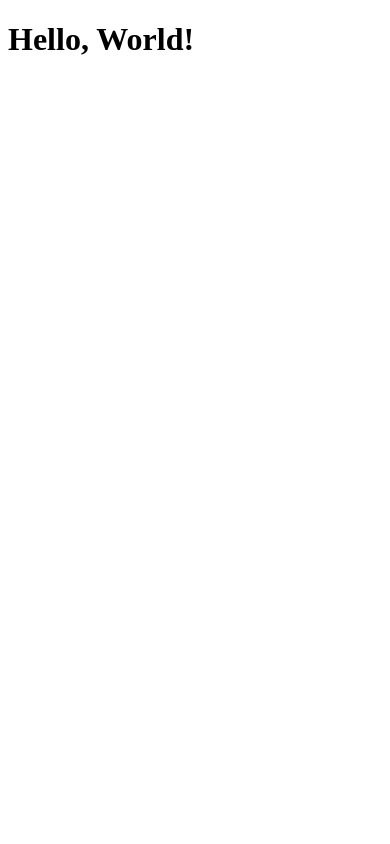
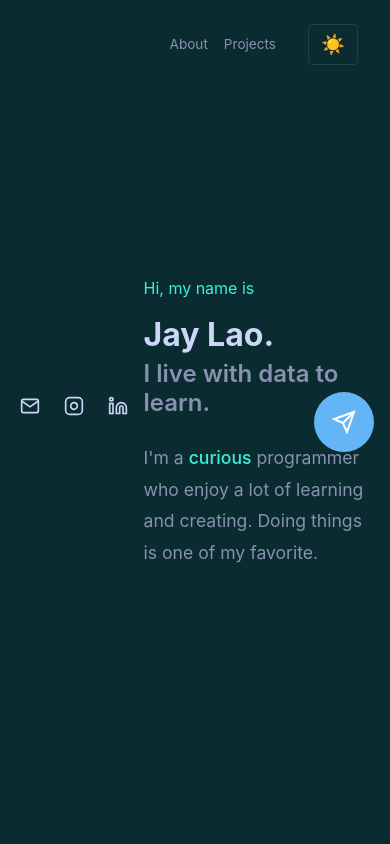
Before and after one commit to JayLao27/m-portfolio, a React (Vite) app: page / in a window 390 px wide. Shown: the top 844 px of the page. Built offline with nearby package versions, Linux system fonts and the light colour scheme.

Commit message:
add: functions

```diff
--- a/index.html
+++ b/index.html
@@ -4,7 +4,7 @@
     <meta charset="UTF-8" />
     <link rel="icon" type="image/svg+xml" href="/vite.svg" />
     <meta name="viewport" content="width=device-width, initial-scale=1.0" />
-    <title>m-project</title>
+    <title>Jay Lao - Portfolio</title>
   </head>
   <body>
     <div id="root"></div>
--- /dev/null
+++ b/src/App.css
@@ -0,0 +1,372 @@
+/* Dark Mode (Default) */
+.app.dark {
+  --bg-color: #0A2B2F;
+  --hi-text: #39F1DA;
+  --name-text: #CCD6F6;
+  --tagline-text: #8892B0;
+  --body-text: #8892B0;
+  --logo-color: #CCD6F6;
+  --nav-text: #8892B0;
+  --highlight: #39F1DA;
+  --border-color: rgba(136, 146, 176, 0.2);
+}
+
+/* Light Mode */
+.app.light {
+  --bg-color: #FFFFFF;
+  --hi-text: #0A2B2F;
+  --name-text: #0A2B2F;
+  --tagline-text: #2D3748;
+  --body-text: #4A5568;
+  --logo-color: #2D3748;
+  --nav-text: #4A5568;
+  --highlight: #39F1DA;
+  --border-color: rgba(10, 43, 47, 0.1);
+}
+
+* {
+  margin: 0;
+  padding: 0;
+  box-sizing: border-box;
+}
+
+.app {
+  min-height: 100vh;
+  background-color: var(--bg-color);
+  color: var(--body-text);
+  font-family: -apple-system, BlinkMacSystemFont, 'Segoe UI', 'Roboto', 'Oxygen',
+    'Ubuntu', 'Cantarell', 'Fira Sans', 'Droid Sans', 'Helvetica Neue',
+    sans-serif;
+  line-height: 1.6;
+  transition: background-color 0.3s ease, color 0.3s ease;
+}
+
+/* Navigation */
+.nav {
+  position: fixed;
+  top: 0;
+  right: 0;
+  padding: 2rem 3rem;
+  z-index: 1000;
+  display: flex;
+  align-items: center;
+  gap: 2rem;
+}
+
+.nav-links {
+  display: flex;
+  gap: 2rem;
+}
+
+.nav-links a {
+  color: var(--nav-text);
+  text-decoration: none;
+  font-size: 0.9rem;
+  transition: color 0.3s ease;
+}
+
+.nav-links a:hover {
+  color: var(--highlight);
+}
+
+.theme-toggle {
+  background: none;
+  border: 1px solid var(--border-color);
+  color: var(--nav-text);
+  padding: 0.5rem 0.75rem;
+  border-radius: 4px;
+  cursor: pointer;
+  font-size: 1.2rem;
+  transition: all 0.3s ease;
+}
+
+.theme-toggle:hover {
+  background-color: var(--border-color);
+}
+
+/* Hero Section */
+.hero {
+  min-height: 100vh;
+  display: flex;
+  align-items: center;
+  padding: 0 10%;
+  position: relative;
+  max-width: 1600px;
+  margin: 0 auto;
+}
+
+.social-sidebar {
+  position: absolute;
+  left: 2rem;
+  display: flex;
+  flex-direction: column;
+  gap: 1.5rem;
+  padding: 1rem 0;
+}
+
+.social-sidebar::after {
+  content: '';
+  position: absolute;
+  bottom: -5rem;
+  left: 50%;
+  transform: translateX(-50%);
+  width: 1px;
+  height: 5rem;
+  background-color: var(--border-color);
+}
+
+.social-sidebar a {
+  color: var(--logo-color);
+  transition: color 0.3s ease, transform 0.3s ease;
+  display: flex;
+  align-items: center;
+  justify-content: center;
+}
+
+.social-sidebar a:hover {
+  color: var(--highlight);
+  transform: translateY(-2px);
+}
+
+.hero-content {
+  flex: 1;
+  max-width: 700px;
+  padding-left: 5rem;
+}
+
+.hero-text {
+  animation: fadeInUp 0.8s ease;
+}
+
+.greeting {
+  color: var(--hi-text);
+  font-size: 1rem;
+  margin-bottom: 1rem;
+  font-weight: 400;
+}
+
+.name {
+  font-size: 4.5rem;
+  font-weight: 700;
+  color: var(--name-text);
+  margin-bottom: 0.5rem;
+  line-height: 1.1;
+}
+
+.name .cursor {
+  position: relative;
+  display: inline-block;
+}
+
+.tagline {
+  font-size: 3.5rem;
+  font-weight: 600;
+  color: var(--tagline-text);
+  margin-bottom: 1.5rem;
+  line-height: 1.2;
+}
+
+.description {
+  font-size: 1.1rem;
+  color: var(--body-text);
+  max-width: 600px;
+  line-height: 1.8;
+}
+
+.description .highlight {
+  color: var(--highlight);
+  font-weight: 500;
+}
+
+.contact-button-wrapper {
+  position: absolute;
+  right: 2rem;
+  display: flex;
+  align-items: center;
+  justify-content: center;
+}
+
+.contact-button {
+  width: 60px;
+  height: 60px;
+  border-radius: 50%;
+  background-color: #64B5F6;
+  border: none;
+  color: white;
+  cursor: pointer;
+  display: flex;
+  align-items: center;
+  justify-content: center;
+  transition: transform 0.3s ease, box-shadow 0.3s ease;
+}
+
+.contact-button:hover {
+  transform: translateY(-3px);
+  box-shadow: 0 10px 20px rgba(100, 181, 246, 0.3);
+}
+
+/* About Me Section */
+.about {
+  min-height: 100vh;
+  padding: 8rem 10% 4rem;
+  max-width: 1600px;
+  margin: 0 auto;
+}
+
+.about-content {
+  display: grid;
+  grid-template-columns: 1fr 1fr;
+  gap: 4rem;
+  align-items: center;
+}
+
+.about-title {
+  font-size: 3rem;
+  font-weight: 700;
+  color: var(--name-text);
+  margin-bottom: 2rem;
+  position: relative;
+  display: inline-block;
+}
+
+.about-title::after {
+  content: '';
+  position: absolute;
+  bottom: -0.5rem;
+  left: 0;
+  width: 100%;
+  height: 3px;
+  background-color: var(--highlight);
+}
+
+.about-text {
+  font-size: 1.1rem;
+  line-height: 1.8;
+  color: var(--body-text);
+}
+
+.about-text p {
+  margin-bottom: 1.5rem;
+}
+
+.about-text .highlight {
+  color: var(--highlight);
+  font-weight: 500;
+}
+
+.about-image {
+  display: flex;
+  justify-content: center;
+  align-items: center;
+}
+
+.image-placeholder {
+  width: 300px;
+  height: 400px;
+  background: linear-gradient(135deg, var(--border-color) 0%, transparent 100%);
+  border-radius: 8px;
+  display: flex;
+  align-items: center;
+  justify-content: center;
+  border: 1px solid var(--border-color);
+  color: var(--body-text);
+  font-size: 1.2rem;
+}
+
+/* Animations */
+@keyframes fadeInUp {
+  from {
+    opacity: 0;
+    transform: translateY(30px);
+  }
+  to {
+    opacity: 1;
+    transform: translateY(0);
+  }
+}
+
+/* Responsive Design */
+@media (max-width: 1200px) {
+  .hero {
+    padding: 0 5%;
+  }
+
+  .about {
+    padding: 8rem 5% 4rem;
+  }
+
+  .name {
+    font-size: 3.5rem;
+  }
+
+  .tagline {
+    font-size: 2.5rem;
+  }
+}
+
+@media (max-width: 768px) {
+  .nav {
+    padding: 1.5rem 2rem;
+  }
+
+  .social-sidebar {
+    left: 1rem;
+  }
+
+  .hero-content {
+    padding-left: 3rem;
+  }
+
+  .name {
+    font-size: 2.5rem;
+  }
+
+  .tagline {
+    font-size: 2rem;
+  }
+
+  .about-content {
+    grid-template-columns: 1fr;
+    gap: 3rem;
+  }
+
+  .about-title {
+    font-size: 2.5rem;
+  }
+
+  .contact-button-wrapper {
+    right: 1rem;
+  }
+}
+
+@media (max-width: 480px) {
+  .hero-content {
+    padding-left: 1rem;
+  }
+
+  .social-sidebar {
+    position: static;
+    flex-direction: row;
+    margin-bottom: 2rem;
+  }
+
+  .social-sidebar::after {
+    display: none;
+  }
+
+  .name {
+    font-size: 2rem;
+  }
+
+  .tagline {
+    font-size: 1.5rem;
+  }
+
+  .nav-links {
+    gap: 1rem;
+  }
+
+  .nav-links a {
+    font-size: 0.85rem;
+  }
+}
--- a/src/App.tsx
+++ b/src/App.tsx
@@ -1,12 +1,97 @@
-
+import { useState } from 'react'
+import './App.css'
 
 function App() {
+  const [isDarkMode, setIsDarkMode] = useState(true)
 
+  const toggleTheme = () => {
+    setIsDarkMode(!isDarkMode)
+  }
 
   return (
-   <>
-    <h1>Hello, World!</h1>
-   </>
+    <div className={`app ${isDarkMode ? 'dark' : 'light'}`}>
+      {/* Navigation */}
+      <nav className="nav">
+        <div className="nav-links">
+          <a href="#about">About</a>
+          <a href="#projects">Projects</a>
+        </div>
+        <button className="theme-toggle" onClick={toggleTheme}>
+          {isDarkMode ? '☀️' : '🌙'}
+        </button>
+      </nav>
+
+      {/* Hero Section */}
+      <section className="hero">
+        {/* Social Media Icons - Left Sidebar */}
+        <div className="social-sidebar">
+          <a href="mailto:jay@example.com" aria-label="Email">
+            <svg width="20" height="20" viewBox="0 0 24 24" fill="none" stroke="currentColor" strokeWidth="2">
+              <path d="M4 4h16c1.1 0 2 .9 2 2v12c0 1.1-.9 2-2 2H4c-1.1 0-2-.9-2-2V6c0-1.1.9-2 2-2z"/>
+              <polyline points="22,6 12,13 2,6"/>
+            </svg>
+          </a>
+          <a href="https://instagram.com" target="_blank" rel="noopener noreferrer" aria-label="Instagram">
+            <svg width="20" height="20" viewBox="0 0 24 24" fill="none" stroke="currentColor" strokeWidth="2">
+              <rect x="2" y="2" width="20" height="20" rx="5" ry="5"/>
+              <path d="M16 11.37A4 4 0 1 1 12.63 8 4 4 0 0 1 16 11.37z"/>
+              <line x1="17.5" y1="6.5" x2="17.51" y2="6.5"/>
+            </svg>
+          </a>
+          <a href="https://linkedin.com" target="_blank" rel="noopener noreferrer" aria-label="LinkedIn">
+            <svg width="20" height="20" viewBox="0 0 24 24" fill="none" stroke="currentColor" strokeWidth="2">
+              <path d="M16 8a6 6 0 0 1 6 6v7h-4v-7a2 2 0 0 0-2-2 2 2 0 0 0-2 2v7h-4v-7a6 6 0 0 1 6-6z"/>
+              <rect x="2" y="9" width="4" height="12"/>
+              <circle cx="4" cy="4" r="2"/>
+            </svg>
+          </a>
+        </div>
+
+        {/* Hero Content */}
+        <div className="hero-content">
+          <div className="hero-text">
+            <p className="greeting">Hi, my name is</p>
+            <h1 className="name">
+              Jay Lao<span className="cursor">.</span>
+            </h1>
+            <h2 className="tagline">I live with data to learn.</h2>
+            <p className="description">
+              I'm a <span className="highlight">curious</span> programmer who enjoy a lot of learning and creating. Doing things is one of my favorite.
+            </p>
+          </div>
+        </div>
+
+        {/* Contact Button - Right Side */}
+        <div className="contact-button-wrapper">
+          <button className="contact-button" aria-label="Contact">
+            <svg width="24" height="24" viewBox="0 0 24 24" fill="none" stroke="currentColor" strokeWidth="2">
+              <line x1="22" y1="2" x2="11" y2="13"/>
+              <polygon points="22 2 15 22 11 13 2 9 22 2"/>
+            </svg>
+          </button>
+        </div>
+      </section>
+
+      {/* About Me Section */}
+      <section id="about" className="about">
+        <div className="about-content">
+          <div className="about-text">
+            <h2 className="about-title">About Me</h2>
+            <p>
+              Hi! I am <span className="highlight">Jay Lao</span>. I love what I am currently learning right now. My interest is data. I have been exposed to computers from an early age. I began to play with and learn about computers when I was 5 years old.
+            </p>
+            <p>
+              Now, I have the opportunity to began to work freely on my curiosity to live with my values and principles.
+            </p>
+          </div>
+          <div className="about-image">
+            <div className="image-placeholder">
+              <span>Photo</span>
+            </div>
+          </div>
+        </div>
+      </section>
+    </div>
   )
 }
 
--- a/src/main.tsx
+++ b/src/main.tsx
@@ -1,6 +1,5 @@
 import { StrictMode } from 'react'
 import { createRoot } from 'react-dom/client'
-
 import App from './App.tsx'
 
 createRoot(document.getElementById('root')!).render(
```
